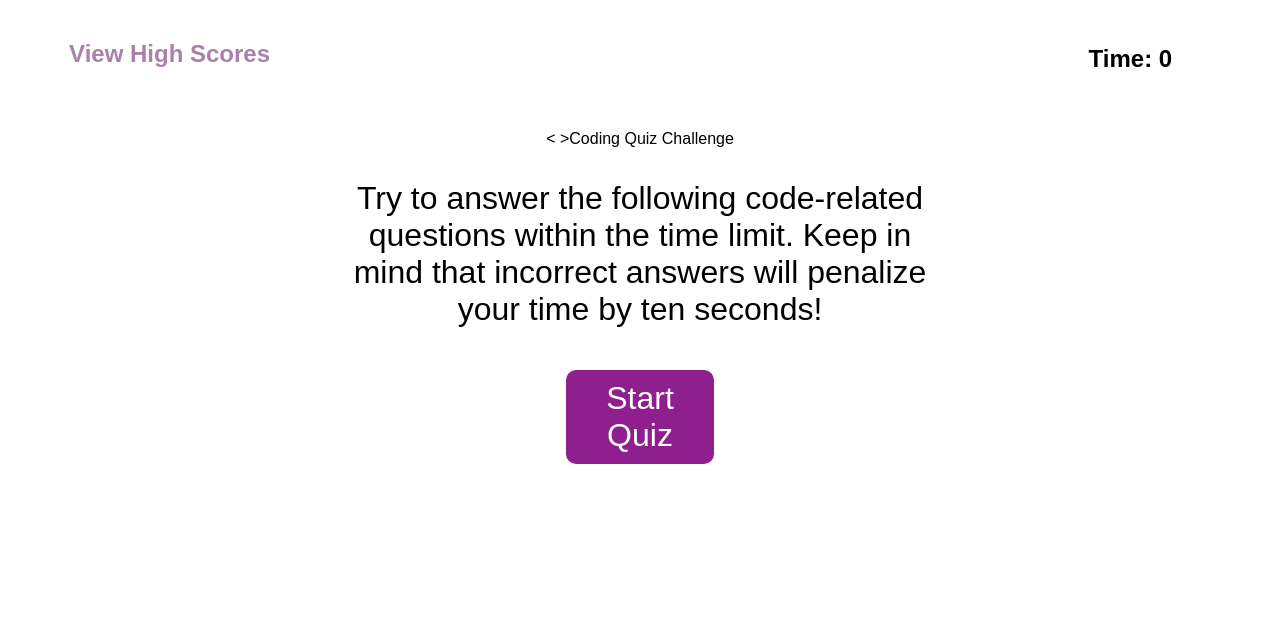
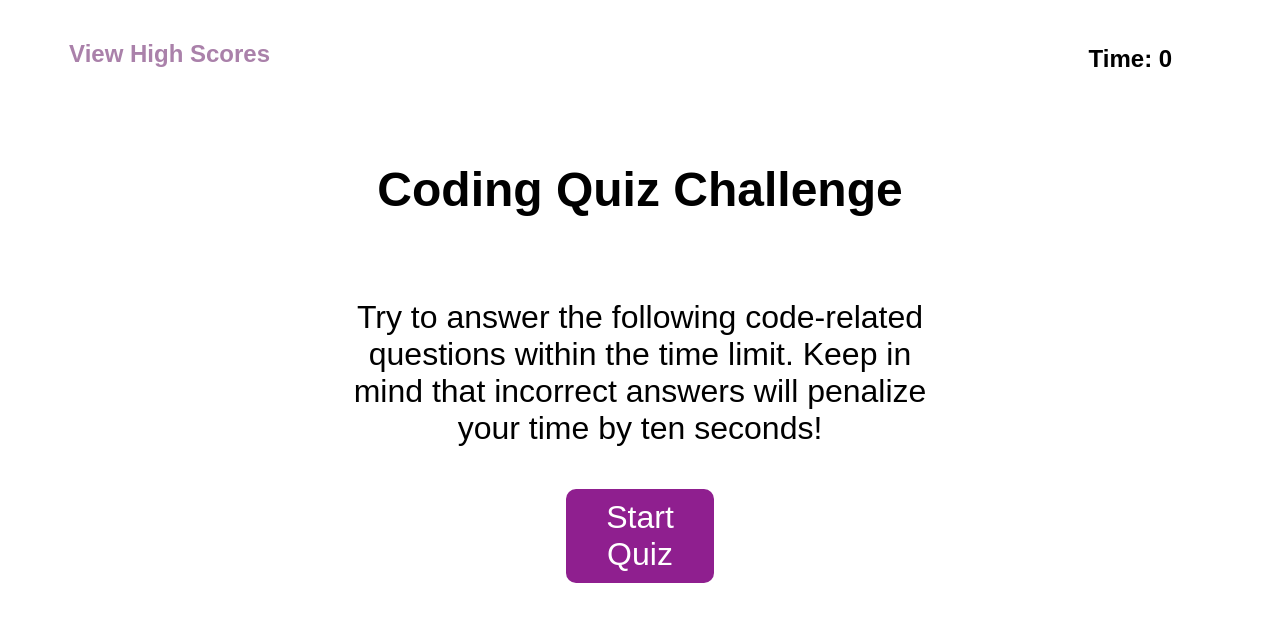
Before and after one commit to keekerr/Coding-Quiz-Project, a plain HTML site: page index.html in a window 1280 px wide. Drawn offline with Linux system fonts and the light colour scheme.

```diff
--- a/index.html
+++ b/index.html
@@ -17,9 +17,7 @@
 
   <div id="starter-container" class="show">
         <div class="container start">
-            <
-
-            >Coding Quiz Challenge</>
+            <h1>Coding Quiz Challenge</h1>
             <br>
             <p>Try to answer the following code-related questions within the time limit. Keep in mind that incorrect answers will penalize your time by ten seconds!</p>
             <button class="btn startend" id="start-game">Start Quiz</button>
```
Also changed, not shown: assets/Images/Deployed App.png (added), assets/Images/JS Icon.png (added), 1 other file.
